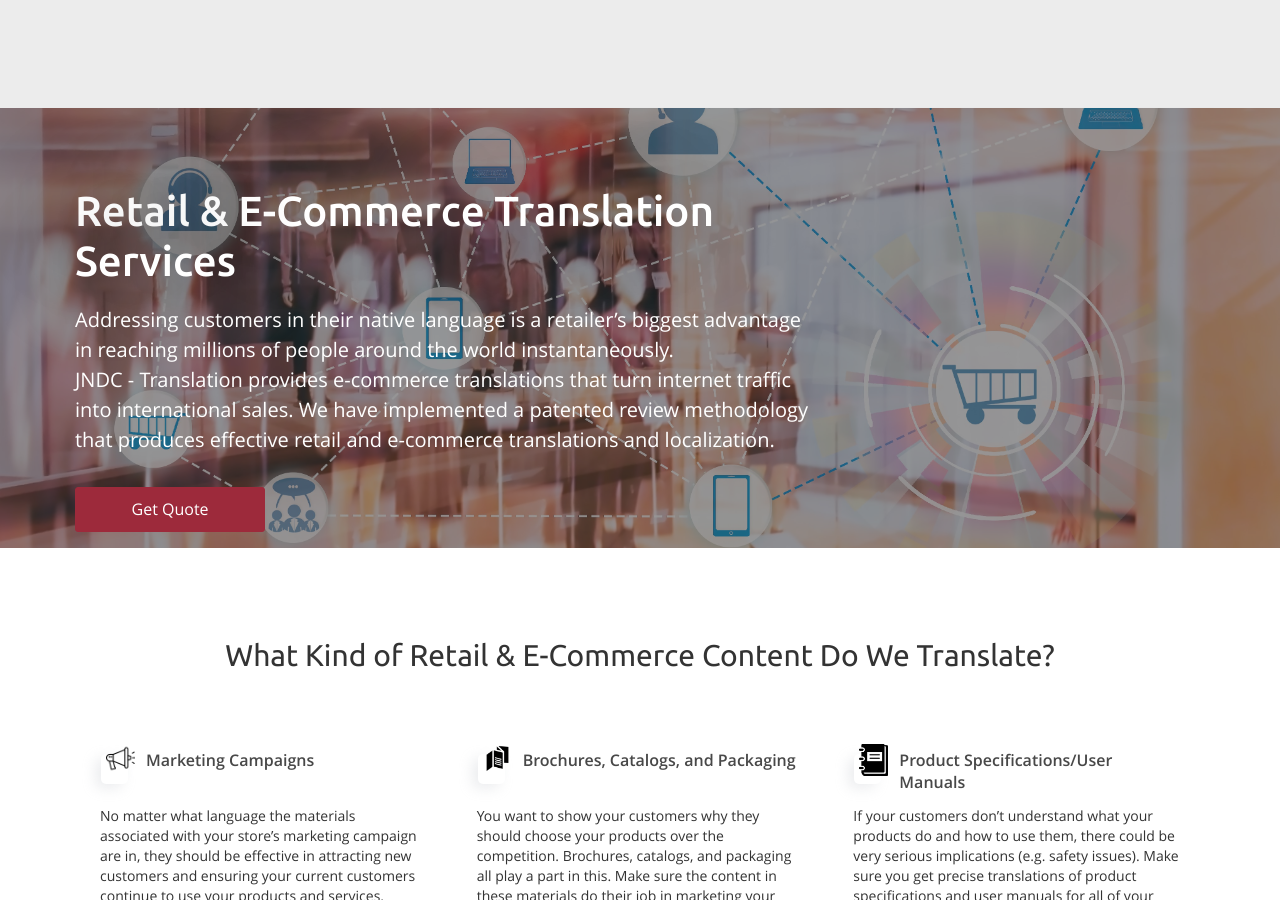
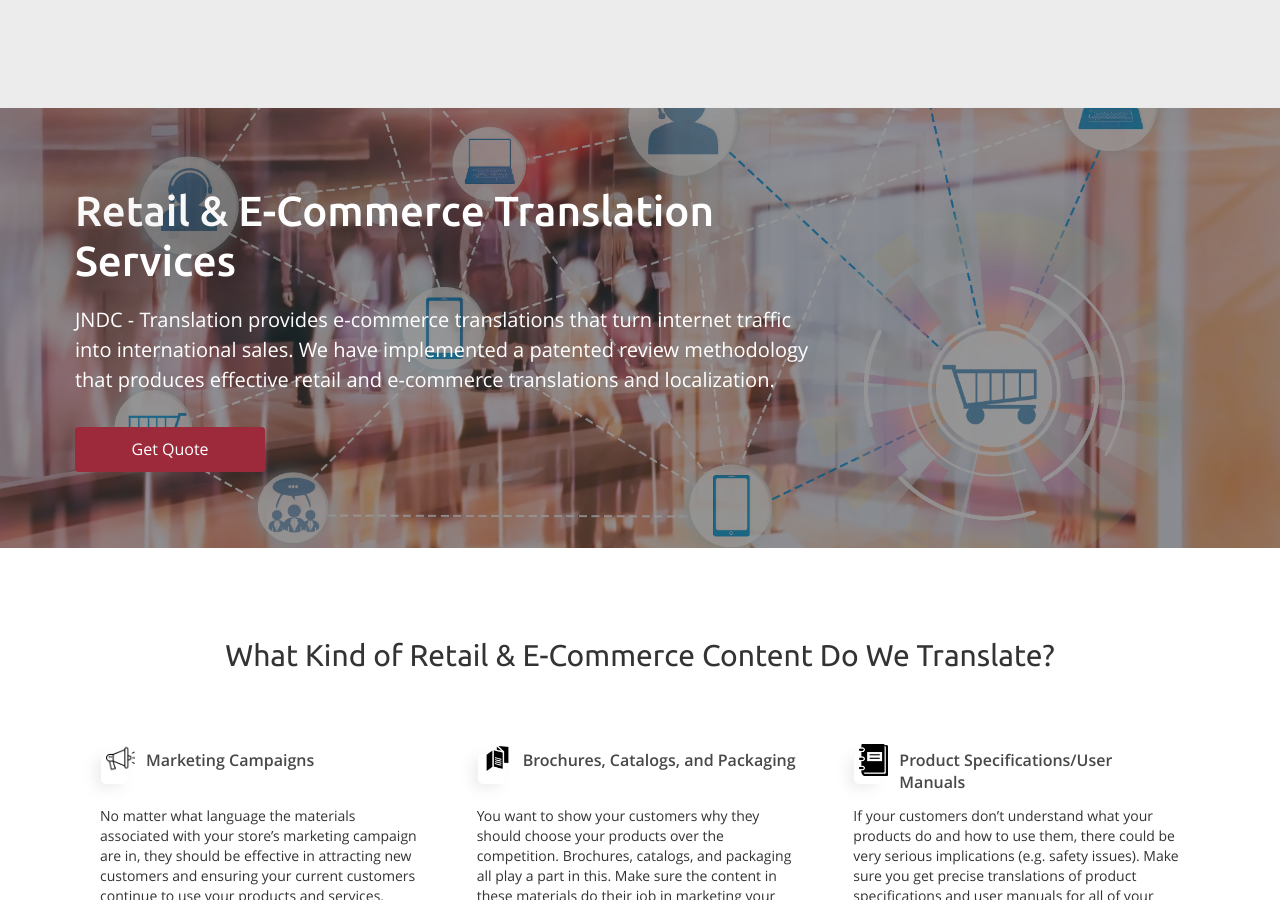
Before and after one commit to jndctranslation/landing_page, a Jekyll site: the page built from pages/retail_e_commerce.md, in a window 1280 px wide and 900 px high. Built offline with Jekyll 4.4.1, drawn with Linux system fonts in a browser that asks for light colours.

Commit message:
Update Website Pages “retail_e_commerce_page_information”

```diff
--- a/_data/pages/retail_e_commerce.yml
+++ b/_data/pages/retail_e_commerce.yml
@@ -2,7 +2,11 @@
   background_image: >-
     /assets/images/upload/retail-data_montri-nipitvittaya_shutterstock_525896359.jpg
   color_overlay: 'rgba(50, 50, 50, 0.5)'
-  text: "Addressing customers in their native language is a retailer’s biggest advantage in reaching millions of people around the world instantaneously.\r <br/>JNDC - Translation provides e-commerce translations that turn internet traffic into international sales. We have implemented a patented review methodology that produces effective retail and e-commerce translations and localization."
+  text: >-
+    JNDC - Translation provides e-commerce translations that turn internet
+    traffic into international sales. We have implemented a patented review
+    methodology that produces effective retail and e-commerce translations and
+    localization.
   title: Retail & E-Commerce Translation Services
   visible: true
 block_2:
```
